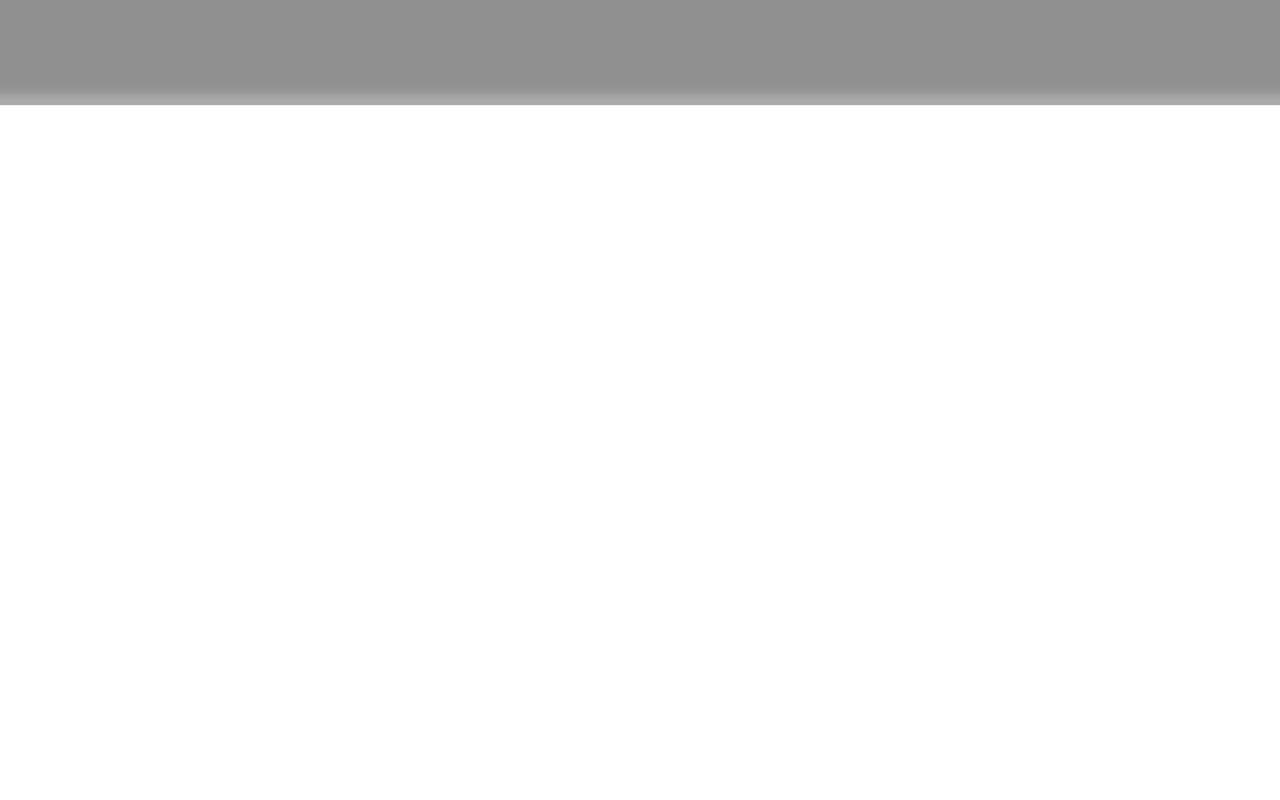
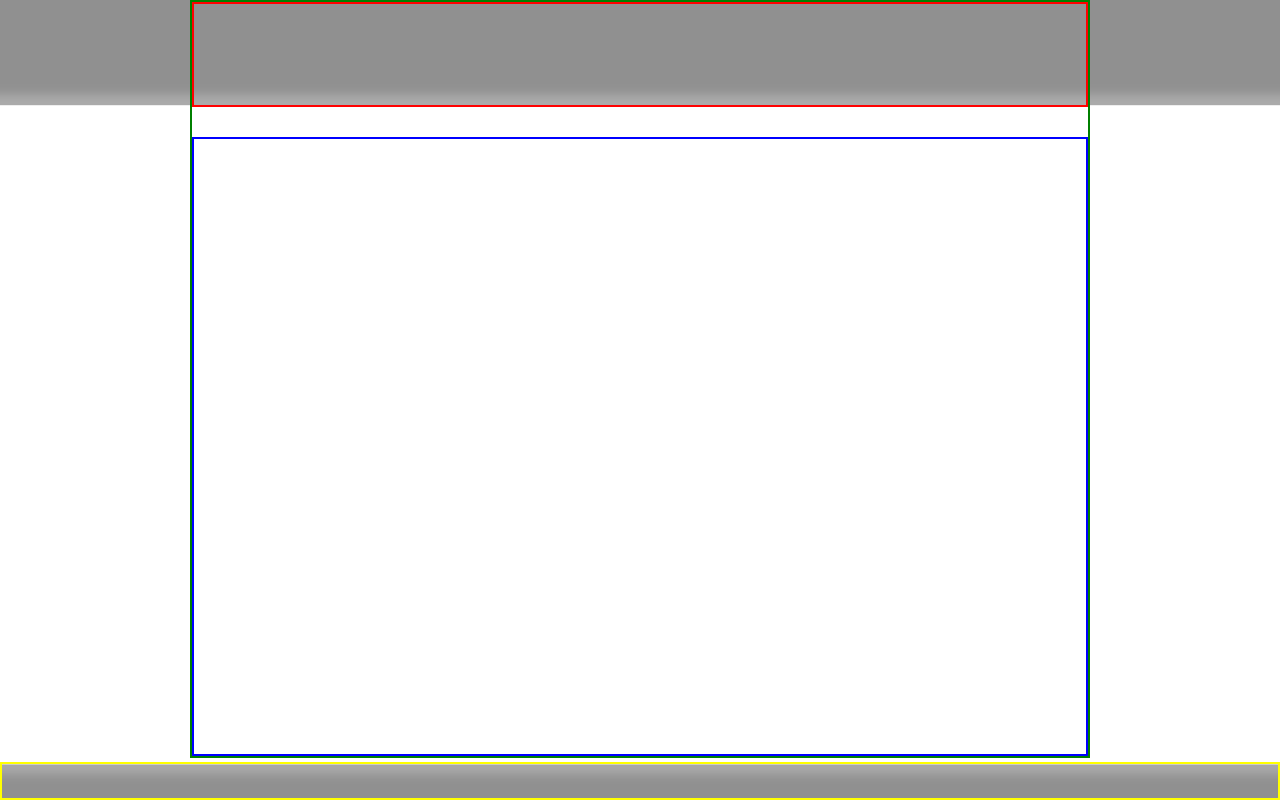
Before and after one commit to duck202/middle-project, a plain HTML site: page index.html in a window 1280 px wide. Drawn offline with Linux system fonts and the light colour scheme.

Commit message:
page_layout_without_main_picture_divs

```diff
--- a/index.html
+++ b/index.html
@@ -11,7 +11,13 @@
 </head>
 
 <body>
+    <div class="container">
+    <header></header>
+    <div class="main_container"></div>
 
+    </div>
+
+   <footer></footer>
 </body>
 
 </html>
--- a/style.css
+++ b/style.css
@@ -1,3 +1,9 @@
+* {
+    box-sizing:border-box;
+    margin:0;
+    padding:0;
+}
+
 body {
     direction: rtl;
     text-align: right;
@@ -5,4 +11,38 @@ body {
     background-image: url("images/header_bg.png");
     background-repeat: repeat-x;
     background-position-x: top;
+    font-family: Arial, Helvetica, sans-serif;
 }
+
+.container {
+    margin:auto;
+    width:900px;
+    height:100%;
+    border: 2px solid green;
+
+}
+
+header {
+    display:flex;
+    width: 100%;
+    height: 105px;
+    border: 2px solid red;
+}
+
+.main_container {
+    display:flex;
+    height:619px;
+    margin-top:30px;
+    border: 2px solid blue;
+}
+
+footer {
+    position: fixed;
+    bottom:0;
+    height:38px;
+    width:100%;
+    background-image: url("images/footer_bg.png");
+    background-repeat: repeat-x;
+    background-position-x: top;
+    border: 2px solid yellow;
+}
```
